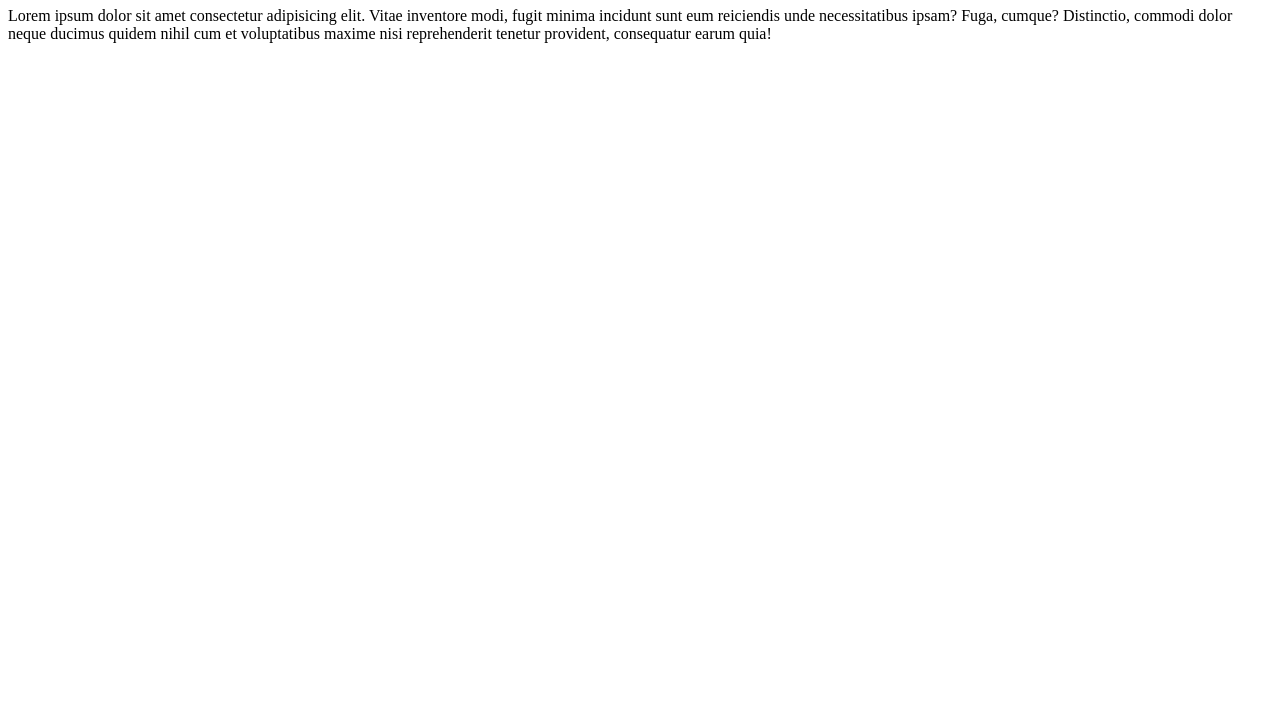
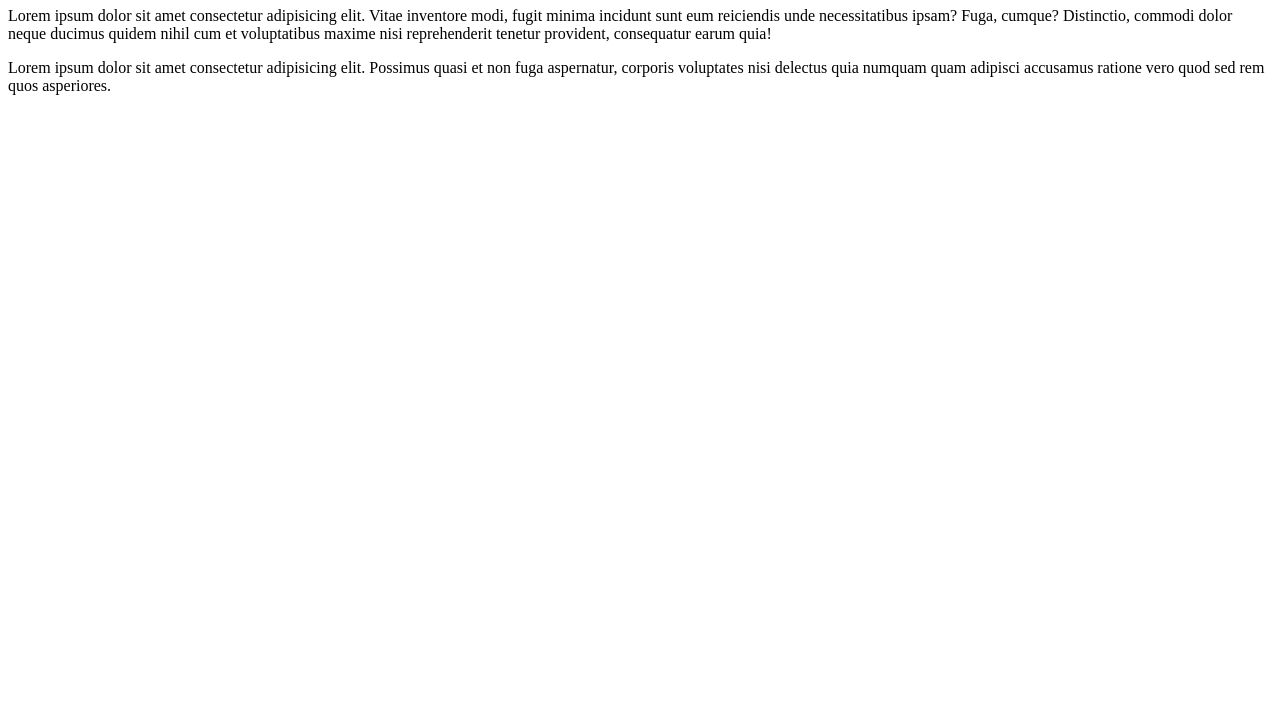
Before and after one commit to HersheyPlus/Git-testing, a plain HTML site: page index.html in a window 1280 px wide. Shown: the part 73-800 px from the top of the page. Drawn offline with Linux system fonts and the light colour scheme.

Commit message:
Add some lorem

```diff
--- a/index.html
+++ b/index.html
@@ -9,5 +9,6 @@
 <body>
     <h1> Hello world !!!</h1>
     <p>Lorem ipsum dolor sit amet consectetur adipisicing elit. Vitae inventore modi, fugit minima incidunt sunt eum reiciendis unde necessitatibus ipsam? Fuga, cumque? Distinctio, commodi dolor neque ducimus quidem nihil cum et voluptatibus maxime nisi reprehenderit tenetur provident, consequatur earum quia!</p>
+    <p>Lorem ipsum dolor sit amet consectetur adipisicing elit. Possimus quasi et non fuga aspernatur, corporis voluptates nisi delectus quia numquam quam adipisci accusamus ratione vero quod sed rem quos asperiores.</p>
 </body>
 </html>
```
